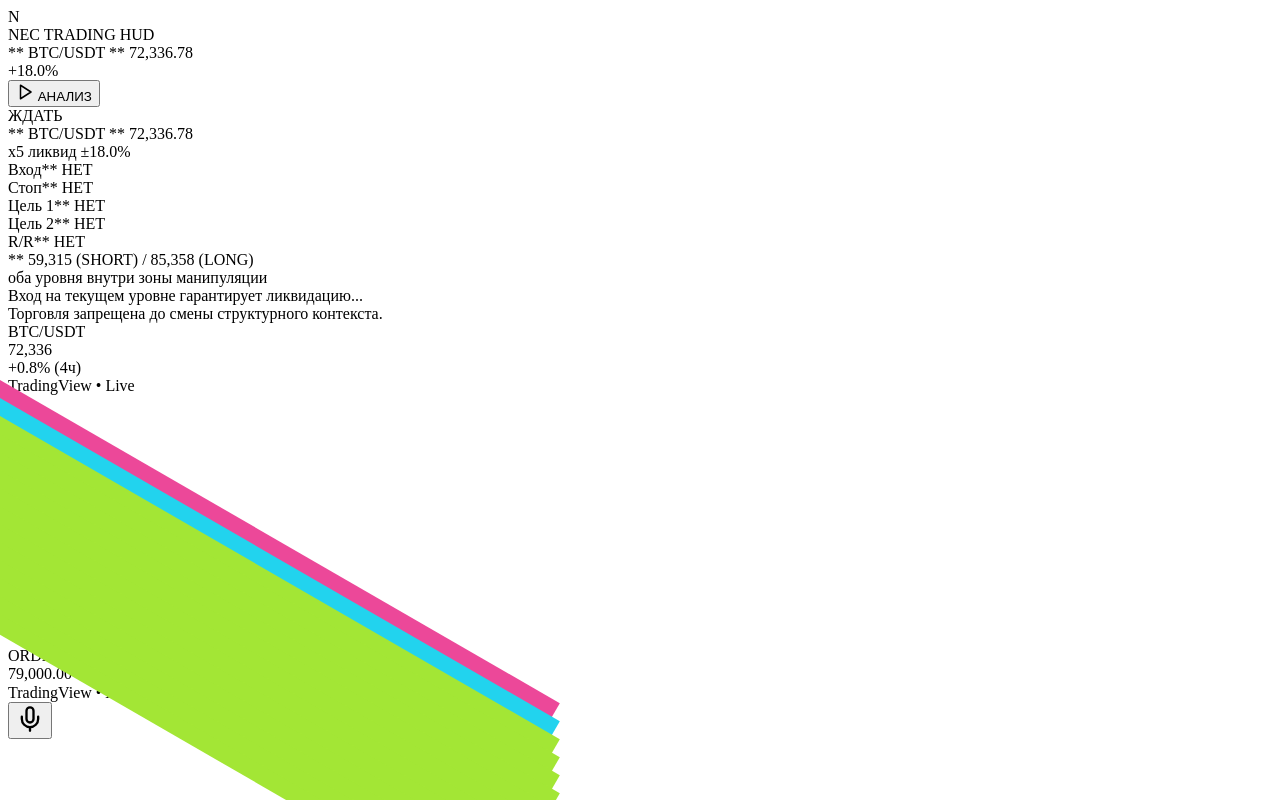
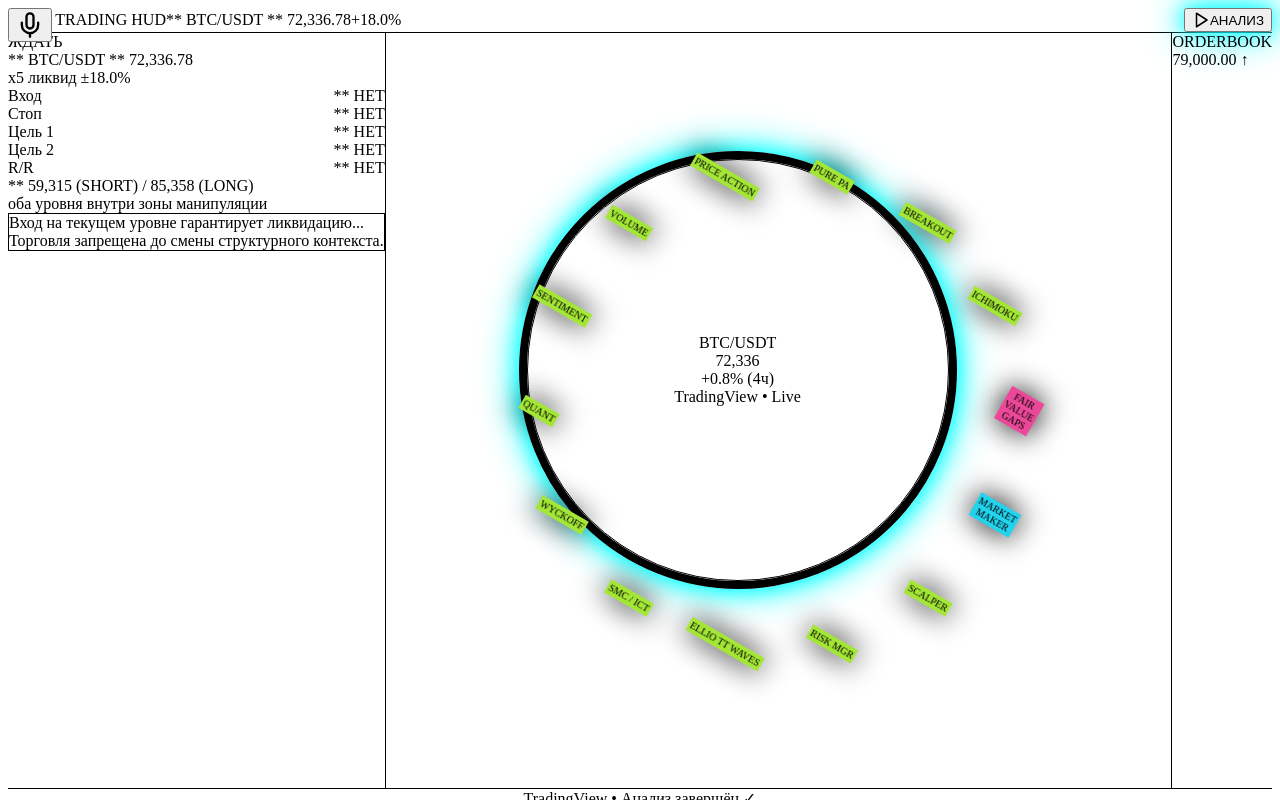
Before and after one commit to EvgenTrade24/HUD, a Next.js app: page / in a window 1280 px wide. Shown: the top 800 px of the page. Built offline with nearby package versions, Linux system fonts and the light colour scheme.

Commit message:
Create RootLayout component with metadata

```diff
--- /dev/null
+++ b/app/layout.tsx
@@ -0,0 +1,21 @@
+import type { Metadata } from "next";
+import "./globals.css";
+
+export const metadata: Metadata = {
+  title: "NEC Trading HUD",
+  description: "AI Trading Dashboard",
+};
+
+export default function RootLayout({
+  children,
+}: {
+  children: React.ReactNode;
+}) {
+  return (
+    <html lang="ru">
+      <body className="bg-zinc-950 text-white antialiased">
+        {children}
+      </body>
+    </html>
+  );
+}
```
